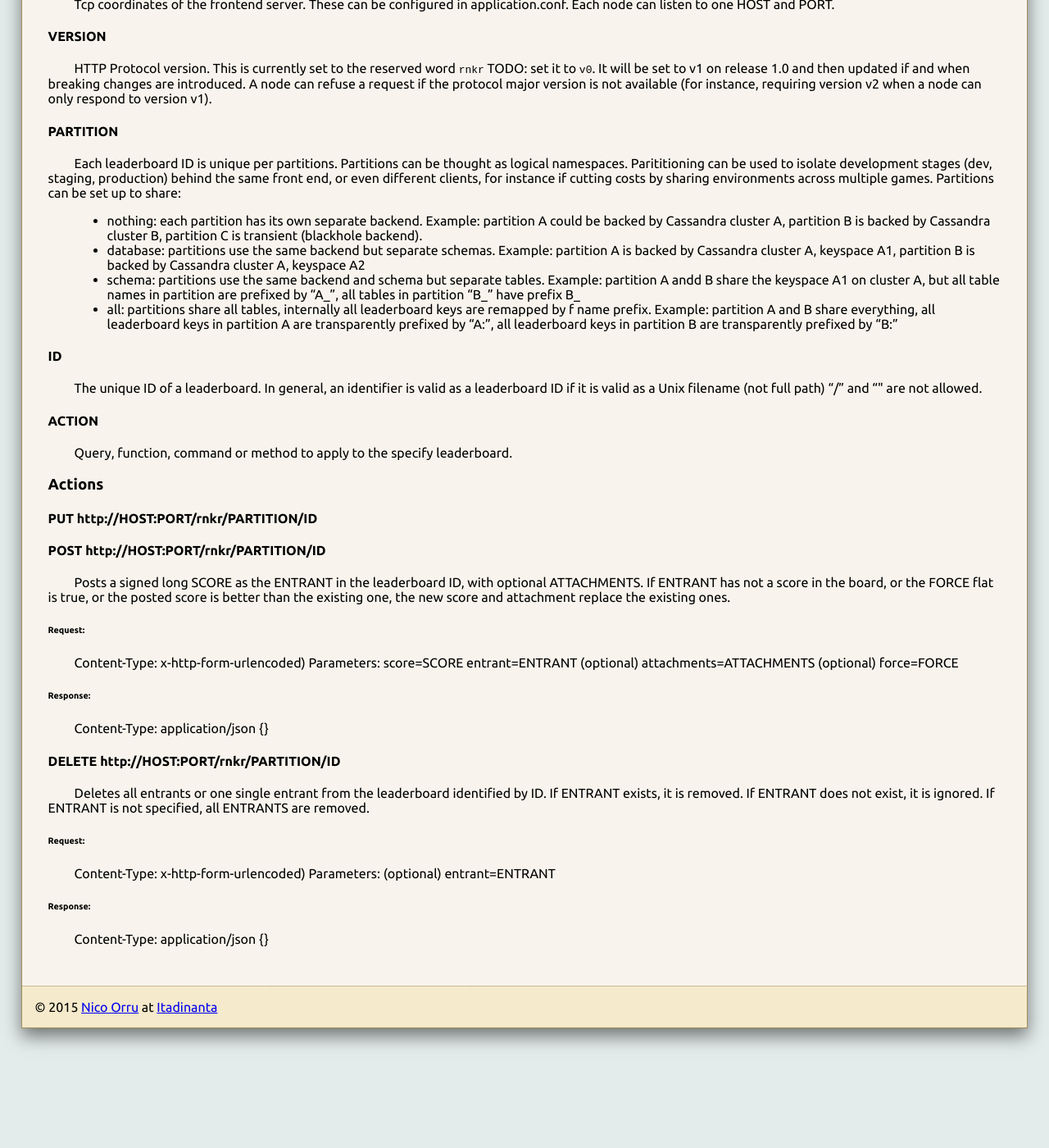
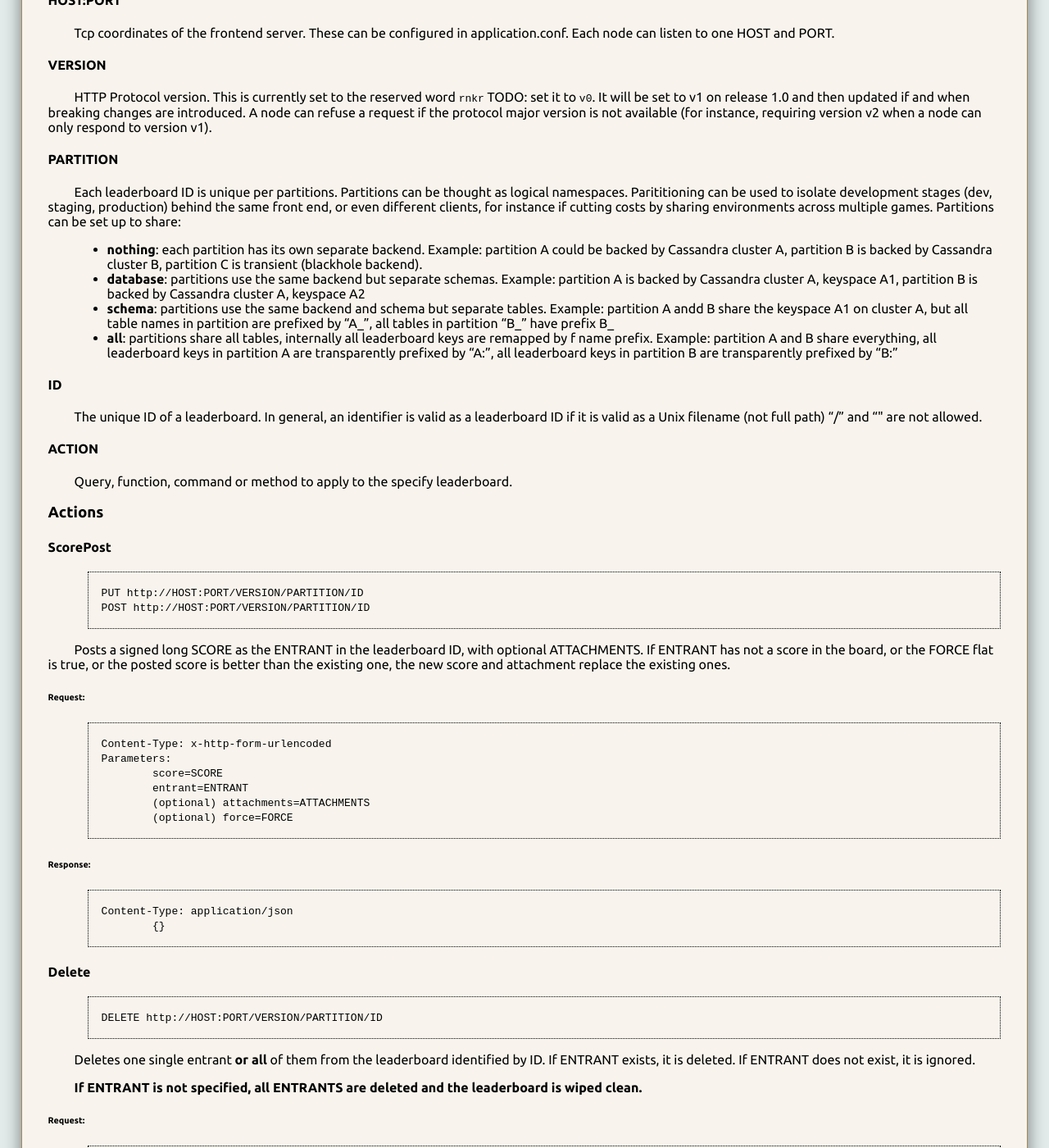
Before and after one commit to itadinanta/rnkr, a Jekyll site: the page built from api.md, in a window 1280 px wide and 1400 px high, scrolled down 374 px. Shown: the whole window at 82% size. Built offline with Jekyll 4.4.1, drawn with Linux system fonts in a browser that asks for light colours; before the commit the page ends 1660 px from its top, so only the background shows below that; some of the changed text lies outside the part shown.

Commit message:
Docs WIP

```diff
--- a/api.md
+++ b/api.md
@@ -50,32 +52,38 @@ Query, function, command or method to apply to the specify leaderboard.
 
 ### Actions
 
-#### PUT http://HOST:PORT/rnkr/PARTITION/ID
-#### POST http://HOST:PORT/rnkr/PARTITION/ID
+#### ScorePost
+
+	PUT http://HOST:PORT/VERSION/PARTITION/ID
+	POST http://HOST:PORT/VERSION/PARTITION/ID
 
 Posts a signed long SCORE as the ENTRANT in the leaderboard ID, with optional ATTACHMENTS. If ENTRANT has not a score in the board, or the FORCE flat is true, or the posted score is better than the existing one, the new score and attachment replace the existing ones.
 
 ###### Request:
-Content-Type: x-http-form-urlencoded)
-Parameters:
-	score=SCORE
-	entrant=ENTRANT
-	(optional) attachments=ATTACHMENTS
-	(optional) force=FORCE
+	Content-Type: x-http-form-urlencoded
+	Parameters:
+		score=SCORE
+		entrant=ENTRANT
+		(optional) attachments=ATTACHMENTS
+		(optional) force=FORCE
 
 ###### Response:
-Content-Type: application/json
-	{}
+	Content-Type: application/json
+		{}
 
-#### DELETE http://HOST:PORT/rnkr/PARTITION/ID
+#### Delete
 
-Deletes all entrants or one single entrant from the leaderboard identified by ID. If ENTRANT exists, it is removed. If ENTRANT does not exist, it is ignored. If ENTRANT is not specified, all ENTRANTS are removed.
+	DELETE http://HOST:PORT/VERSION/PARTITION/ID
+
+Deletes one single entrant **or all** of them from the leaderboard identified by ID. If ENTRANT exists, it is deleted. If ENTRANT does not exist, it is ignored.
+
+**If ENTRANT is not specified, all ENTRANTS are deleted and the leaderboard is wiped clean.**
 
 ###### Request:
-Content-Type: x-http-form-urlencoded)
-Parameters:
-	(optional) entrant=ENTRANT
+	Content-Type: x-http-form-urlencoded
+	Parameters:
+		(optional) entrant=ENTRANT
 
 ###### Response:
-Content-Type: application/json
-	{}
+	Content-Type: application/json
+		{}
```
Also changed, not shown: other parts of api.md (+7 -5 lines), 1 other file.
